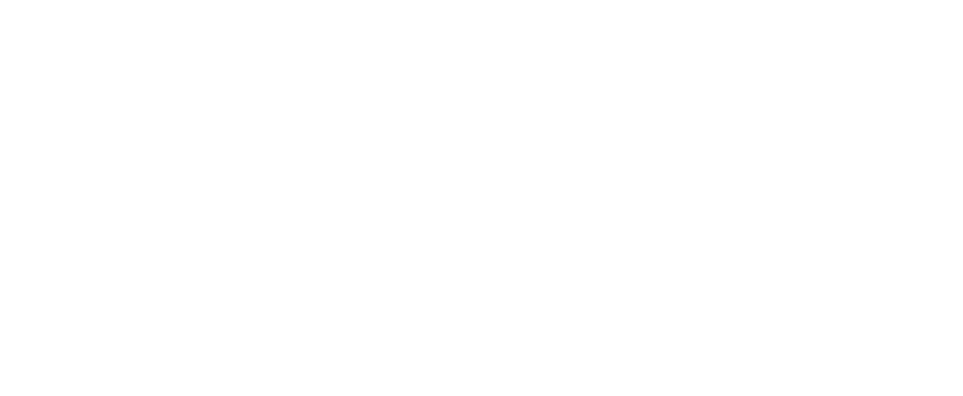
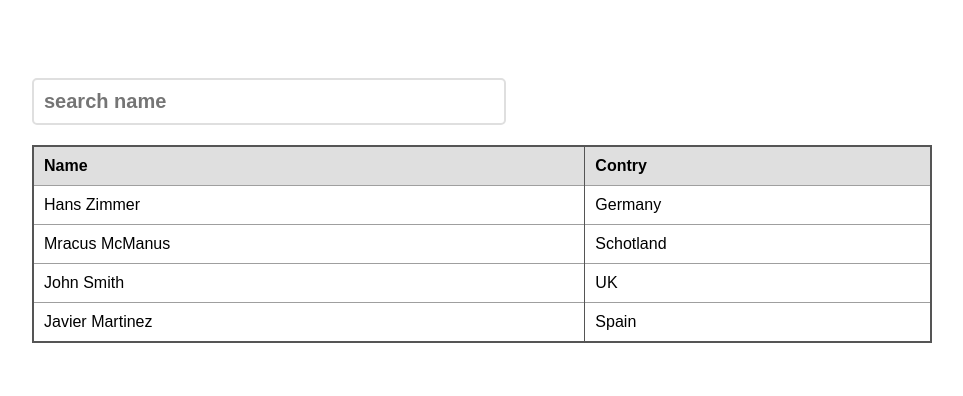
Before and after one commit to StojanMilosev/filter-table, a plain HTML site: page index.html in a window 1280 px wide. Shown: the whole page, without its empty margins (158-1121 px from the left). Drawn offline with Linux system fonts and the light colour scheme.

Commit message:
added CSS styles

```diff
--- a/index.html
+++ b/index.html
@@ -8,7 +8,32 @@
     </head>
     <body>
         <div class="container">
+            <div class="table-filter-box">
+                <input type="text" id="table-filter" onkeyup="filter()" placeholder="search name">
 
+                <table class="table" id="myTable">
+                    <tr class="header">
+                        <th>Name</th>
+                        <th>Contry</th>
+                    </tr>
+                    <tr>
+                        <td>Hans Zimmer</td>
+                        <td>Germany</td>
+                    </tr>
+                    <tr>
+                        <td>Mracus McManus</td>
+                        <td>Schotland</td>
+                    </tr>
+                    <tr>
+                        <td>John Smith</td>
+                        <td>UK</td>
+                    </tr>
+                    <tr>
+                        <td>Javier Martinez</td>
+                        <td>Spain</td>
+                    </tr>
+                </table>
+            </div>
         </div>
         <script src="main.js"></script>
     </body>
--- a/main.css
+++ b/main.css
@@ -8,3 +8,35 @@
     margin: auto;
     padding: 50px;
 }
+#table-filter{
+    padding: 10px;
+    width: 50%;
+    margin: 20px 0;
+    font-weight: bolder;
+    font-size: 20px;
+    border: solid 2px #dfdfdf;
+    border-radius: 5px;
+}
+
+.table{
+    width: 100%;
+    border-collapse: collapse;
+    border: solid 2px #555555;
+}
+.table tr{
+    border-bottom: solid 1px #9f9f9f;
+    transition: all 200ms ease-in-out;
+}
+.table td,th{
+    padding: 10px;
+    border-right: solid 1px #555;
+    text-align: justify;
+}
+.table tr:hover{
+    background-color: #dfdfdf;
+    cursor: pointer;
+}
+.header{
+    background-color: #dfdfdf;
+    font-weight: bolder;
+}
```
